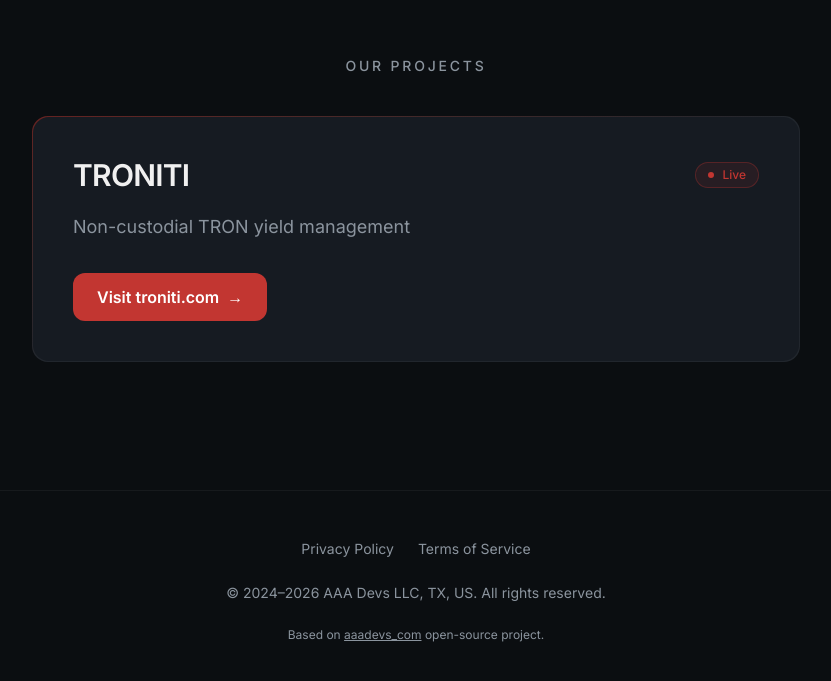
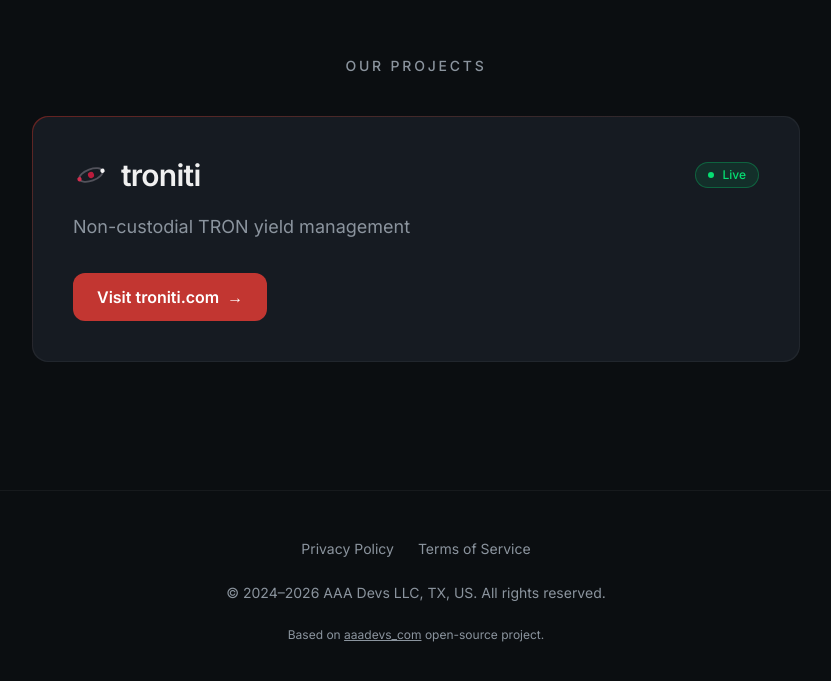
Before and after one commit to ahmlvs/aaadevs_com, an Astro site: page / in a window 1280 px wide. Shown: the part 872-1553 px from the top of the page, without its empty margins (224-1055 px from the left). Built offline with nearby package versions, Linux system fonts and the light colour scheme; Astro itself is replaced by a stand-in of ours.

Commit message:
troniti logo and status

```diff
--- a/src/components/Project.astro
+++ b/src/components/Project.astro
@@ -13,9 +13,20 @@
       <div class="rounded-2xl bg-bg-card p-8 sm:p-10">
         <!-- Wordmark + status -->
         <div class="flex flex-wrap items-center justify-between gap-4">
-          <span class="text-2xl font-semibold tracking-tight text-text sm:text-3xl">TRONITI</span>
-          <span class="inline-flex items-center gap-2 rounded-full border border-accent/30 bg-accent/10 px-3 py-1 text-xs font-medium text-accent">
-            <span class="h-1.5 w-1.5 rounded-full bg-accent"></span>
+          <div class="flex items-center gap-3">
+            <!-- troniti mark — tilted orbit: garnet core, white + red orbiting bodies -->
+            <svg viewBox="0 0 100 100" class="h-8 w-8 shrink-0 sm:h-9 sm:w-9" fill="none" aria-hidden="true">
+              <g transform="rotate(-20 50 50)">
+                <ellipse cx="50" cy="50" rx="34" ry="16" fill="none" stroke="#52525b" stroke-width="5" />
+                <circle cx="50" cy="50" r="8.5" fill="#b91c3c" />
+                <circle cx="84" cy="50" r="6" fill="#f4f4f5" />
+                <circle cx="16" cy="50" r="6" fill="#d12d4e" />
+              </g>
+            </svg>
+            <span class="text-2xl font-semibold tracking-tight text-text sm:text-3xl">troniti</span>
+          </div>
+          <span class="inline-flex items-center gap-2 rounded-full border border-green-400/30 bg-green-400/10 px-3 py-1 text-xs font-medium text-green-400">
+            <span class="h-1.5 w-1.5 rounded-full bg-green-400"></span>
             Live
           </span>
         </div>
```
